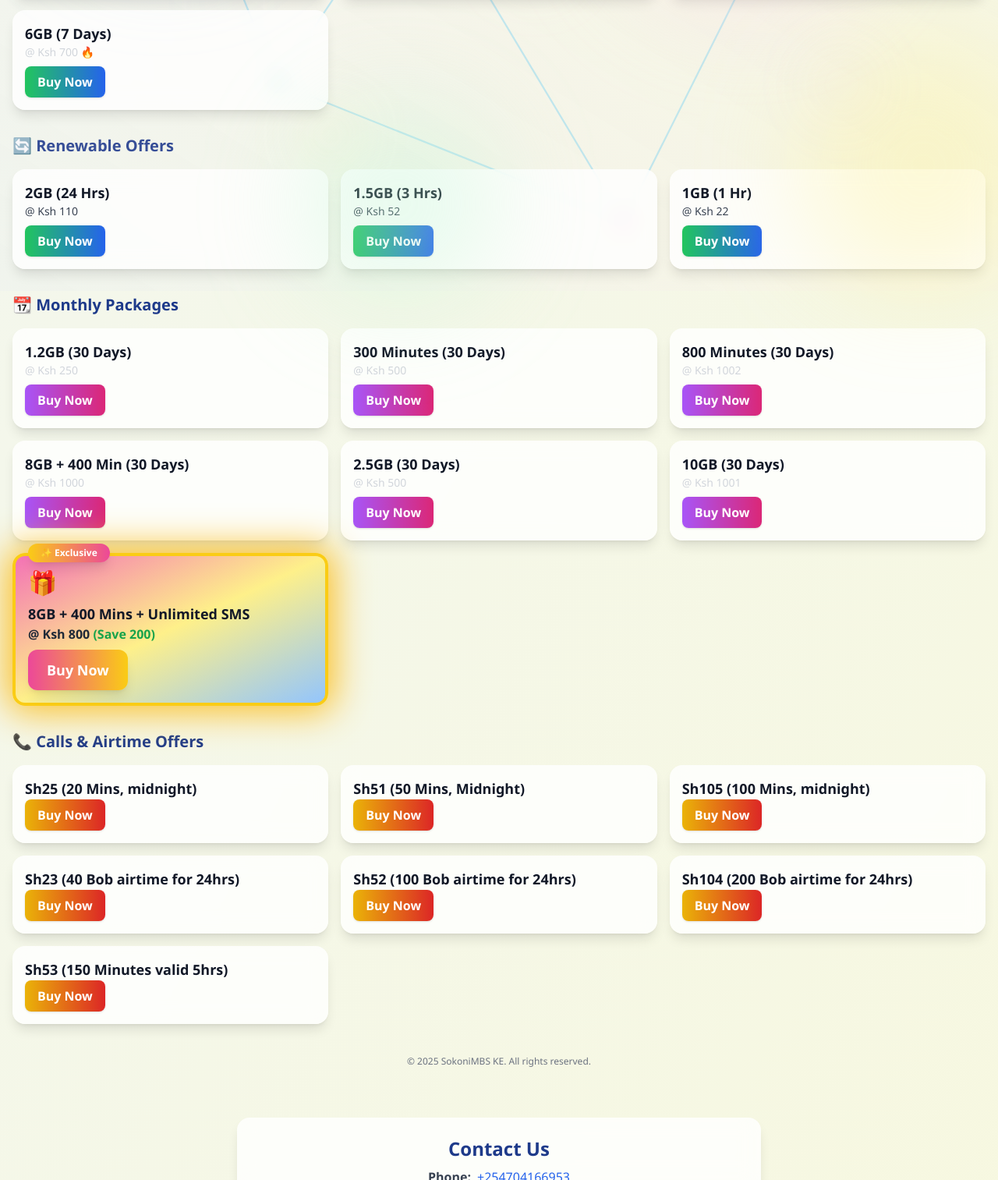
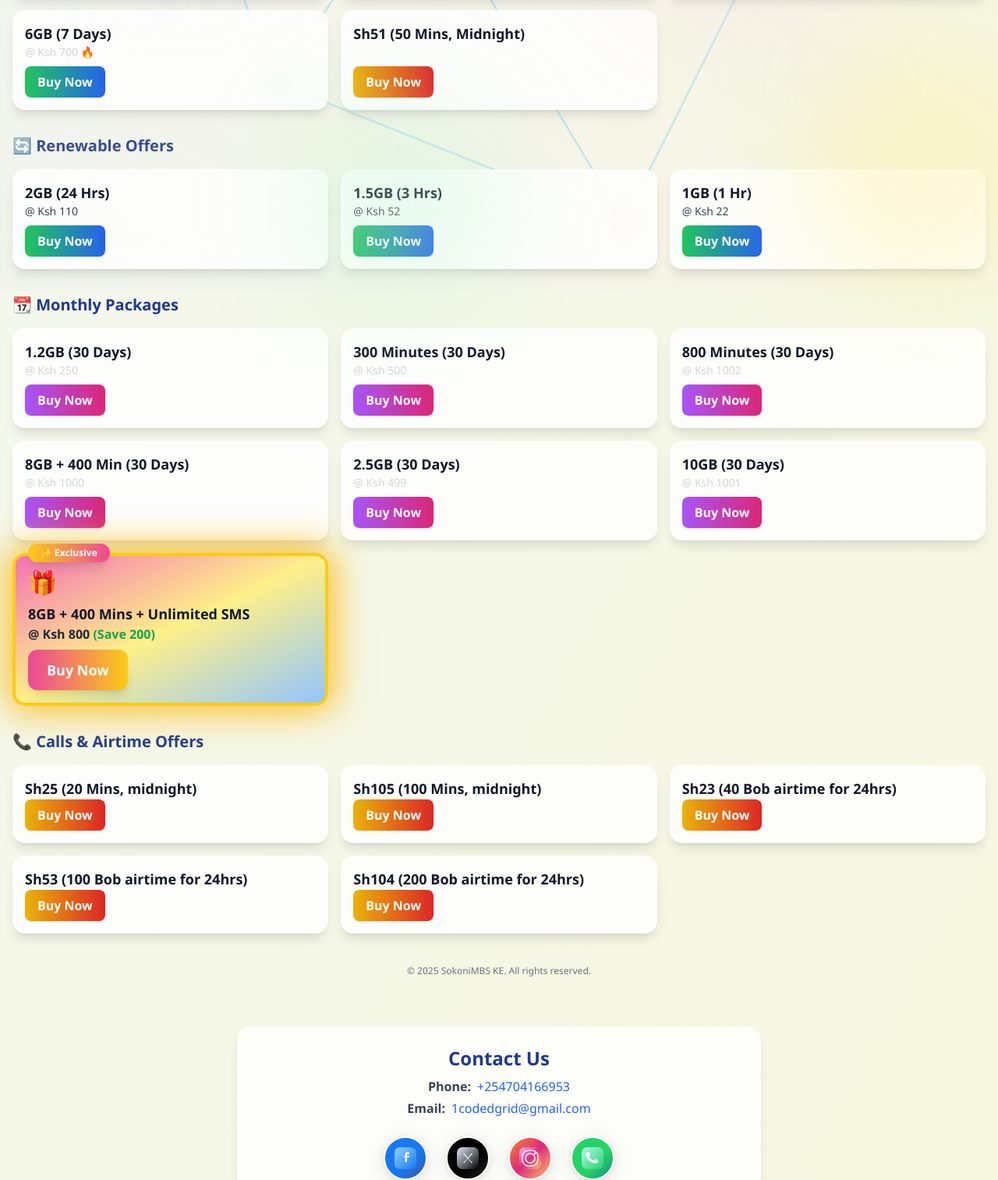
Before and after one commit to somiblack/sokonimbs, a website: page index.html in a window 1280 px wide. Shown: the part 427-1940 px from the top of the page at 78% size. Drawn offline with nearby package versions, Linux system fonts and the light colour scheme; a script that the page names is missing.

Commit message:
Move Sh51 (50 Mins, Midnight) to Hot Offers after 6GB (7 Days)

```diff
--- a/index.html
+++ b/index.html
@@ -542,6 +542,7 @@
             100% { background-position: 350% 0; }
         }
     </style>
+  <script src="reload-style.js"></script>
 </head>
 <body class="relative min-h-screen p-4 overflow-x-hidden bg-gradient-to-br from-blue-50 to-yellow-100 dark:from-gray-900 dark:to-black">
   <!-- Animated gradient overlay -->
@@ -744,6 +745,10 @@
                 <h3 class="text-lg font-bold text-gray-900 dark:text-gray-100">6GB (7 Days)</h3>
                 <p class="text-sm text-gray-300 mb-2">@ Ksh 700 🔥</p>
                 <button class="mt-auto px-4 py-2 rounded-lg bg-gradient-to-r from-green-500 to-blue-600 text-white font-semibold shadow transition hover:scale-105 focus:outline-none" onclick="openBuyModal('6GB (7 Days)', 'Ksh 700')">Buy Now</button>
+            </div>
+            <div class="backdrop-blur-md p-4 rounded-2xl shadow-lg flex flex-col items-start bg-white/80 dark:bg-gray-900/80 transition" data-aos="fade-up" data-aos-duration="400" data-aos-offset="200" data-aos-delay="450">
+                <h3 class="text-lg font-bold text-gray-900 dark:text-gray-100">Sh51 (50 Mins, Midnight)</h3>
+                <button class="mt-auto px-4 py-2 rounded-lg bg-gradient-to-r from-yellow-500 to-red-600 text-white font-semibold shadow transition hover:scale-105 focus:outline-none" onclick="openBuyModal('Sh51 (50 Mins, Midnight)', 'Sh51')">Buy Now</button>
                     </div>
                 </div>
     </section>
@@ -780,7 +785,7 @@
             <div class="backdrop-blur-md p-4 rounded-2xl shadow-lg flex flex-col items-start bg-white/80 dark:bg-gray-900/80 transition" data-aos="fade-up" data-aos-duration="400" data-aos-offset="200" data-aos-delay="50">
                 <h3 class="text-lg font-bold text-gray-900 dark:text-gray-100">300 Minutes (30 Days)</h3>
                 <p class="text-sm text-gray-300 mb-2">@ Ksh 500</p>
-                <button class="mt-auto px-4 py-2 rounded-lg bg-gradient-to-r from-purple-500 to-pink-600 text-white font-semibold shadow transition hover:scale-105 focus:outline-none" onclick="showNotification('To purchase, contact +254112223307')">Buy Now</button>
+                <button class="mt-auto px-4 py-2 rounded-lg bg-gradient-to-r from-purple-500 to-pink-600 text-white font-semibold shadow transition hover:scale-105 focus:outline-none" onclick="openBuyModal('300 Minutes (30 Days)', 'Ksh 500')">Buy Now</button>
                     </div>
             <div class="backdrop-blur-md p-4 rounded-2xl shadow-lg flex flex-col items-start bg-white/80 dark:bg-gray-900/80 transition" data-aos="fade-up" data-aos-duration="400" data-aos-offset="200" data-aos-delay="100">
                 <h3 class="text-lg font-bold text-gray-900 dark:text-gray-100">800 Minutes (30 Days)</h3>
@@ -794,8 +799,8 @@
                 </div>
             <div class="backdrop-blur-md p-4 rounded-2xl shadow-lg flex flex-col items-start bg-white/80 dark:bg-gray-900/80 transition" data-aos="fade-up" data-aos-duration="400" data-aos-offset="200" data-aos-delay="200">
                 <h3 class="text-lg font-bold text-gray-900 dark:text-gray-100">2.5GB (30 Days)</h3>
-                <p class="text-sm text-gray-300 mb-2">@ Ksh 500</p>
-                <button class="mt-auto px-4 py-2 rounded-lg bg-gradient-to-r from-purple-500 to-pink-600 text-white font-semibold shadow transition hover:scale-105 focus:outline-none" onclick="openBuyModal('2.5GB (30 Days)', 'Ksh 500')">Buy Now</button>
+                <p class="text-sm text-gray-300 mb-2">@ Ksh 499</p>
+                <button class="mt-auto px-4 py-2 rounded-lg bg-gradient-to-r from-purple-500 to-pink-600 text-white font-semibold shadow transition hover:scale-105 focus:outline-none" onclick="openBuyModal('2.5GB (30 Days)', 'Ksh 499')">Buy Now</button>
                         </div>
             <div class="backdrop-blur-md p-4 rounded-2xl shadow-lg flex flex-col items-start bg-white/80 dark:bg-gray-900/80 transition" data-aos="fade-up" data-aos-duration="400" data-aos-offset="200" data-aos-delay="250">
                 <h3 class="text-lg font-bold text-gray-900 dark:text-gray-100">10GB (30 Days)</h3>
@@ -829,10 +834,6 @@
                 <h3 class="text-lg font-bold text-gray-900 dark:text-gray-100">Sh25 (20 Mins, midnight)</h3>
                 <button class="mt-auto px-4 py-2 rounded-lg bg-gradient-to-r from-yellow-500 to-red-600 text-white font-semibold shadow transition hover:scale-105 focus:outline-none" onclick="showNotification('To purchase, contact +254112223307')">Buy Now</button>
                         </div>
-            <div class="backdrop-blur-md p-4 rounded-2xl shadow-lg flex flex-col items-start bg-white/80 dark:bg-gray-900/80 transition" data-aos="fade-up" data-aos-duration="400" data-aos-offset="200" data-aos-delay="50">
-                <h3 class="text-lg font-bold text-gray-900 dark:text-gray-100">Sh51 (50 Mins, Midnight)</h3>
-                <button class="mt-auto px-4 py-2 rounded-lg bg-gradient-to-r from-yellow-500 to-red-600 text-white font-semibold shadow transition hover:scale-105 focus:outline-none" onclick="showNotification('To purchase, contact +254112223307')">Buy Now</button>
-                    </div>
             <div class="backdrop-blur-md p-4 rounded-2xl shadow-lg flex flex-col items-start bg-white/80 dark:bg-gray-900/80 transition" data-aos="fade-up" data-aos-duration="400" data-aos-offset="200" data-aos-delay="100">
                 <h3 class="text-lg font-bold text-gray-900 dark:text-gray-100">Sh105 (100 Mins, midnight)</h3>
                 <button class="mt-auto px-4 py-2 rounded-lg bg-gradient-to-r from-yellow-500 to-red-600 text-white font-semibold shadow transition hover:scale-105 focus:outline-none" onclick="showNotification('To purchase, contact +254112223307')">Buy Now</button>
@@ -842,15 +843,11 @@
                 <button class="mt-auto px-4 py-2 rounded-lg bg-gradient-to-r from-yellow-500 to-red-600 text-white font-semibold shadow transition hover:scale-105 focus:outline-none" onclick="showNotification('To purchase, contact +254112223307')">Buy Now</button>
                 </div>
             <div class="backdrop-blur-md p-4 rounded-2xl shadow-lg flex flex-col items-start bg-white/80 dark:bg-gray-900/80 transition" data-aos="fade-up" data-aos-duration="400" data-aos-offset="200" data-aos-delay="200">
-                <h3 class="text-lg font-bold text-gray-900 dark:text-gray-100">Sh52 (100 Bob airtime for 24hrs)</h3>
+                <h3 class="text-lg font-bold text-gray-900 dark:text-gray-100">Sh53 (100 Bob airtime for 24hrs)</h3>
                 <button class="mt-auto px-4 py-2 rounded-lg bg-gradient-to-r from-yellow-500 to-red-600 text-white font-semibold shadow transition hover:scale-105 focus:outline-none" onclick="showNotification('To purchase, contact +254112223307')">Buy Now</button>
                         </div>
             <div class="backdrop-blur-md p-4 rounded-2xl shadow-lg flex flex-col items-start bg-white/80 dark:bg-gray-900/80 transition" data-aos="fade-up" data-aos-duration="400" data-aos-offset="200" data-aos-delay="250">
                 <h3 class="text-lg font-bold text-gray-900 dark:text-gray-100">Sh104 (200 Bob airtime for 24hrs)</h3>
-                <button class="mt-auto px-4 py-2 rounded-lg bg-gradient-to-r from-yellow-500 to-red-600 text-white font-semibold shadow transition hover:scale-105 focus:outline-none" onclick="showNotification('To purchase, contact +254112223307')">Buy Now</button>
-                    </div>
-            <div class="backdrop-blur-md p-4 rounded-2xl shadow-lg flex flex-col items-start bg-white/80 dark:bg-gray-900/80 transition" data-aos="fade-up" data-aos-duration="400" data-aos-offset="200" data-aos-delay="300">
-                <h3 class="text-lg font-bold text-gray-900 dark:text-gray-100">Sh53 (150 Minutes valid 5hrs)</h3>
                 <button class="mt-auto px-4 py-2 rounded-lg bg-gradient-to-r from-yellow-500 to-red-600 text-white font-semibold shadow transition hover:scale-105 focus:outline-none" onclick="showNotification('To purchase, contact +254112223307')">Buy Now</button>
                     </div>
                 </div>
```
